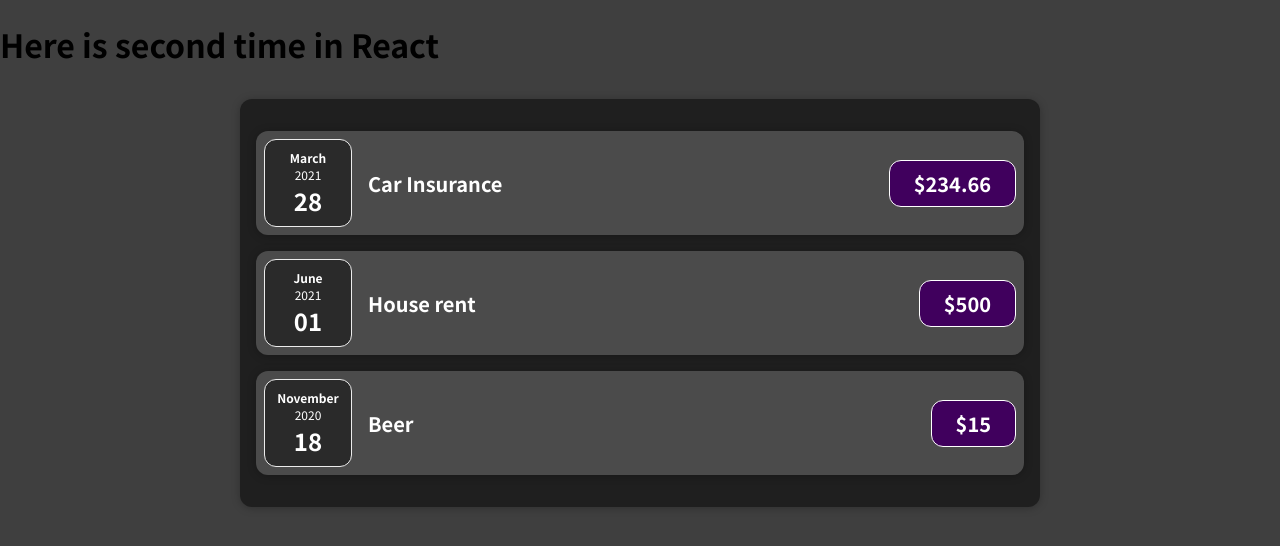
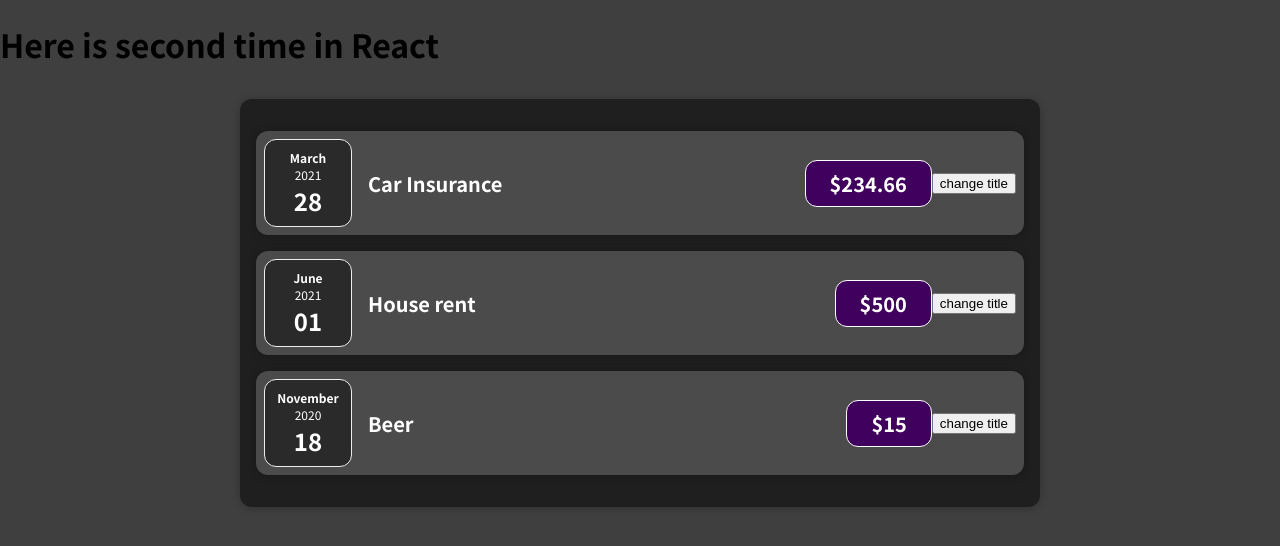
Before and after one commit to BojanMijatovic/Learn-React-step-by-step, a React (Create React App) app in the folder Basic/Working With Components/01-starting-setup/: page / in a window 1280 px wide. Shown: the top 546 px of the page. Built offline with nearby package versions, Linux system fonts and the light colour scheme.

Commit message:
learn useState Hook

```diff
--- a/Basic/Working With Components/01-starting-setup/src/App.js
+++ b/Basic/Working With Components/01-starting-setup/src/App.js
@@ -1,4 +1,4 @@
-import Expenses from './components/Expenses';
+import Expenses from './components/Expenses/Expenses';
 
 const App = () => {
   const expenses = [
--- a/Basic/Working With Components/01-starting-setup/src/components/ExpenseItem.js
+++ b/Basic/Working With Components/01-starting-setup/src/components/Expenses/ExpenseItem.js
@@ -1,17 +1,26 @@
+import React, { useState } from 'react';
+
 import './ExpenseItem.css';
 import ExpenseDate from './ExpenseDate';
-import Card from './Card';
+import Card from '../UI/Card';
 
 const ExpenseItem = (props) => {
   const { title, amount, date } = props;
+  const [newTitle, setNewTitle] = useState(title);
+
+  const onButtonClick = () => {
+    setNewTitle('New Title');
+    console.log(`Test`);
+  };
 
   return (
     <Card className='expense-item'>
       <ExpenseDate date={date} />
       <div className='expense-item__description'>
-        <h2>{title}</h2>
+        <h2>{newTitle}</h2>
         <div className='expense-item__price'>${amount}</div>
       </div>
+      <button onClick={onButtonClick}>change title</button>
     </Card>
   );
 };
--- a/Basic/Working With Components/01-starting-setup/src/components/Expenses.js
+++ b/Basic/Working With Components/01-starting-setup/src/components/Expenses/Expenses.js
@@ -1,4 +1,4 @@
-import Card from './Card';
+import Card from '../UI/Card';
 import ExpenseItem from './ExpenseItem';
 import './Expenses.css';
 
```
Also changed, not shown: Basic/Working With Components/01-starting-setup/src/components/Expenses/ExpenseDate.css (renamed from Basic/Working With Components/01-starting-setup/src/components/ExpenseDate.css), Basic/Working With Components/01-starting-setup/src/components/Expenses/ExpenseDate.js (renamed from Basic/Working With Components/01-starting-setup/src/components/ExpenseDate.js), Basic/Working With Components/01-starting-setup/src/components/Expenses/ExpenseItem.css (renamed from Basic/Working With Components/01-starting-setup/src/components/ExpenseItem.css), Basic/Working With Components/01-starting-setup/src/components/Expenses/Expenses.css (renamed from Basic/Working With Components/01-starting-setup/src/components/Expenses.css), Basic/Working With Components/01-starting-setup/src/components/UI/Card.css (renamed from Basic/Working With Components/01-starting-setup/src/components/Card.css), Basic/Working With Components/01-starting-setup/src/components/UI/Card.js (renamed from Basic/Working With Components/01-starting-setup/src/components/Card.js), 1 other file (tests, documents, lock files or other folders).
